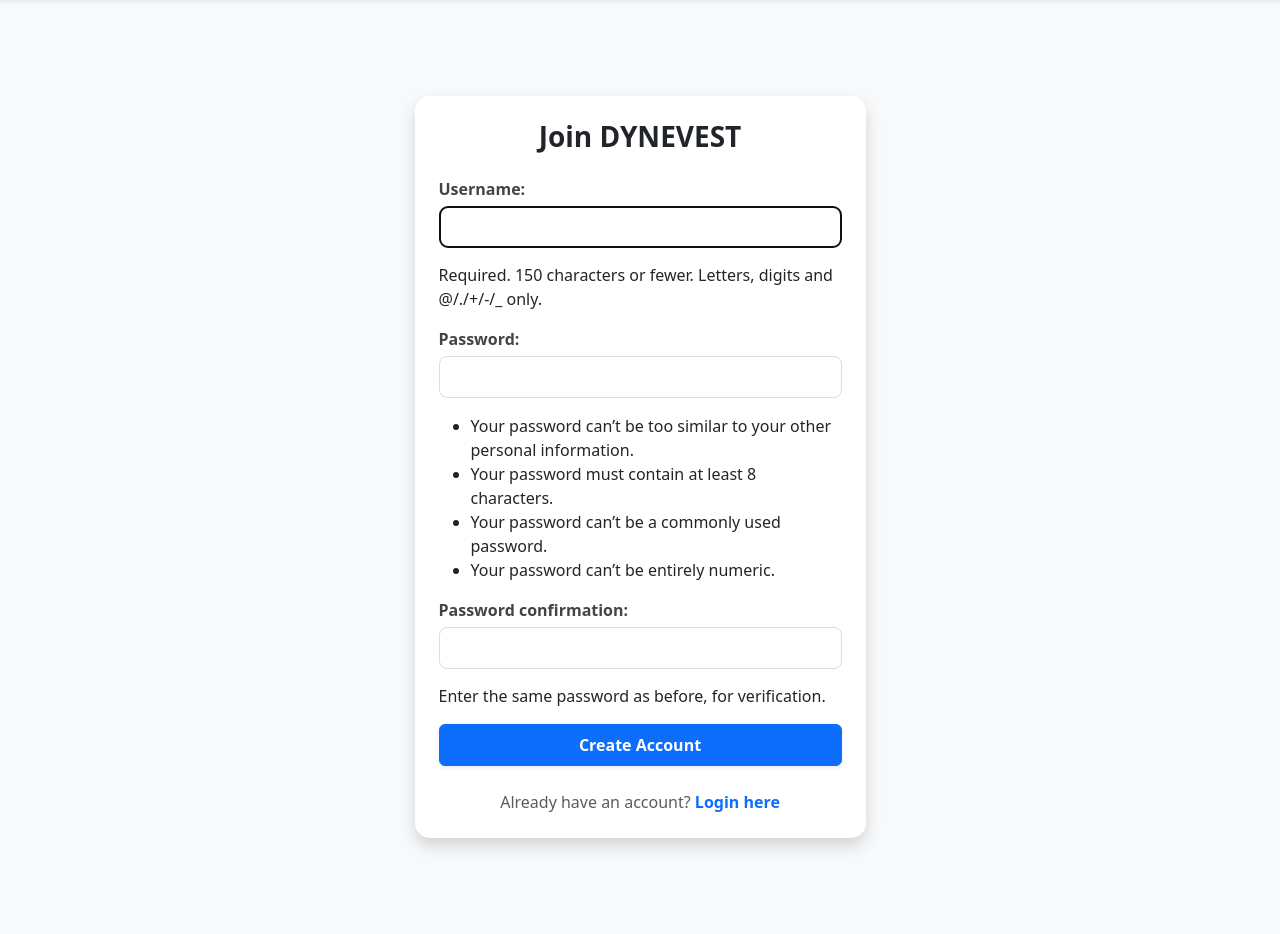
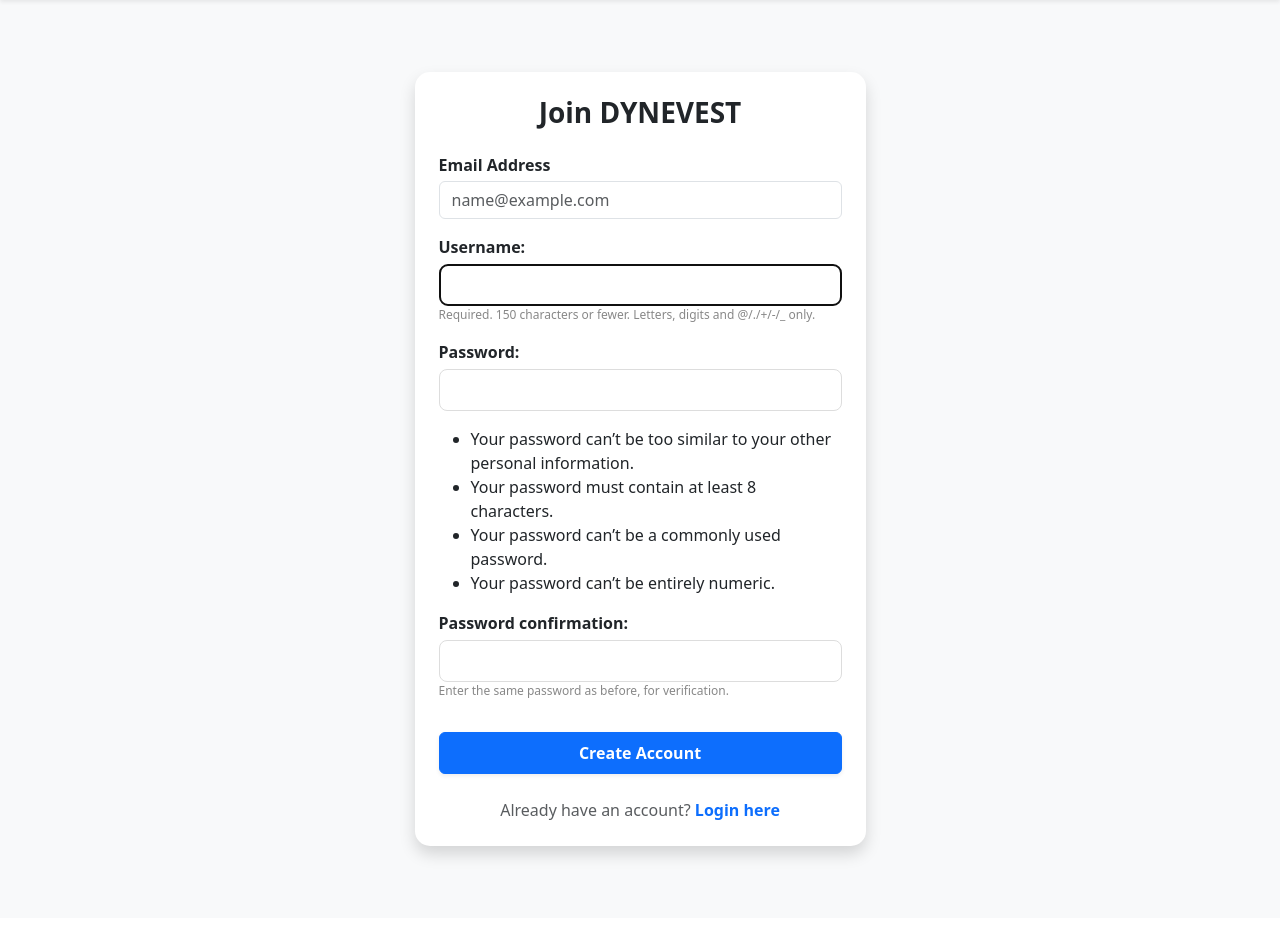
Before and after one commit to samuelj-flip/New_Dynevest_site, a Django app: page /register/ in a window 1280 px wide. Shown: the part 60-994 px from the top of the page. After the commit the page ends 922 px from the top, so only its background shows below. Run offline with Django 5.2, Linux system fonts and the light colour scheme.

Commit message:
feat: implement email collection and profile auto-creation during registration

```diff
--- a/core/templates/core/base.html
+++ b/core/templates/core/base.html
@@ -74,9 +74,19 @@
     </nav>
 
     <!-- THE MAGIC HAPPENS HERE -->
-    <main class="container py-5">
+    <main class="container py-4">
+        <!-- GLOBAL MESSAGES SECTION -->
+        {% if messages %}
+        {% for message in messages %}
+        <div class="alert alert-{{ message.tags }} alert-dismissible fade show shadow-sm" role="alert">
+            {% if message.tags == 'success' %}✅{% else %}⚠️{% endif %} {{ message }}
+            <button type="button" class="btn-close" data-bs-dismiss="alert" aria-label="Close"></button>
+        </div>
+        {% endfor %}
+        {% endif %}
+
         {% block content %}
-        <!-- Child templates (login, register, etc.) will inject their code here -->
+        <!-- Child templates will inject their code here -->
         {% endblock content %}
     </main>
 
--- a/core/templates/core/register.html
+++ b/core/templates/core/register.html
@@ -6,13 +6,26 @@
         <div class="card shadow border-0" style="border-radius: 15px;">
             <div class="card-body p-4">
                 <h3 class="text-center mb-4 fw-bold">Join DYNEVEST</h3>
-                <form method="POST">
-                    {% csrf_token %}
-                    {{ form.as_p }}
-                    <button type="submit" class="btn btn-primary w-100 fw-bold py-2 shadow-sm">Create Account</button>
+
+                <form method="POST" action="{% url 'register' %}">
+                    {% csrf_token %} <!-- THIS MUST BE HERE -->
+
+                    <!-- Email Field -->
+                    <div class="mb-3">
+                        <label class="fw-bold mb-1">Email Address</label>
+                        <input type="email" name="email" class="form-control" placeholder="name@example.com" required>
+                    </div>
+
+                    <!-- Django Default Fields (Username/Passwords) -->
+                    <div class="django-form-fields">
+                        {{ form.as_p }}
+                    </div>
+
+                    <button type="submit" class="btn btn-primary w-100 fw-bold py-2 shadow-sm mt-3">
+                        Create Account
+                    </button>
                 </form>
 
-                <!-- THE WORKING LINK IS BELOW -->
                 <p class="mt-4 text-center mb-0 text-muted">
                     Already have an account?
                     <a href="{% url 'login' %}" class="text-primary fw-bold text-decoration-none">Login here</a>
@@ -23,20 +36,26 @@
 </div>
 
 <style>
-    /* This makes the Django form look a bit cleaner with Bootstrap */
-    form p label {
+    /* Styling for the auto-generated Django fields */
+    .django-form-fields p label {
         font-weight: 600;
+        display: block;
         margin-bottom: 5px;
-        color: #444;
+        margin-top: 10px;
     }
 
-    form p input {
+    .django-form-fields p input {
         display: block;
         width: 100%;
         padding: 8px;
         border: 1px solid #ddd;
         border-radius: 8px;
-        margin-bottom: 15px;
+    }
+
+    .helptext {
+        font-size: 0.75rem;
+        color: #888;
+        display: block;
     }
 </style>
 {% endblock %}
--- a/core/views.py
+++ b/core/views.py
@@ -1,108 +1,114 @@
-from django.shortcuts import render, redirect
+from django.shortcuts import render, redirect, get_object_or_404
 from django.contrib.auth.forms import UserCreationForm
 from django.contrib import messages
 from django.contrib.auth.decorators import login_required
+from django.contrib.admin.views.decorators import staff_member_required
+from django.utils import timezone
+from decimal import Decimal
 from .models import Profile, Plan, Deposit, Investment, Withdrawal
-from django.contrib import messages
-from decimal import Decimal
-from django.contrib.admin.views.decorators import staff_member_required
-from django.shortcuts import render, get_object_or_404, redirect
-from .models import Deposit
+from django.core.mail import send_mail
 
-@login_required
-def dashboard_view(request):
-    # This tries to get the profile. If it doesn't exist, it creates one!
-    profile, created = Profile.objects.get_or_create(user=request.user)
-    return render(request, 'core/dashboard.html', {'profile': profile})
-
-@login_required
-def dashboard_view(request):
-    from .models import Profile  # <--- Move it here locally
-    profile, created = Profile.objects.get_or_create(user=request.user)
-    return render(request, 'core/dashboard.html', {'profile': profile})
+# --- PUBLIC VIEWS ---
+def home_view(request):
+    return render(request, 'core/home.html')
 
 def register_view(request):
     if request.method == 'POST':
         form = UserCreationForm(request.POST)
+        email_from_html = request.POST.get('email')
+
         if form.is_valid():
-            form.save()
-            username = form.cleaned_data.get('username')
-            messages.success(request, f'Account created for {username}! You can now login.')
-            return redirect('login') # We will create the login url next
+            user = form.save(commit=False)
+            if email_from_html:
+                user.email = email_from_html
+            user.save()
+
+            # Create the Profile immediately
+            Profile.objects.get_or_create(user=user)
+
+            # --- SEND WELCOME EMAIL ---
+            try:
+                send_mail(
+                    'Welcome to DYNEVEST',
+                    f'Hi {user.username}, thank you for registering with us!',
+                    'noreply@dynevest.com',
+                    [user.email],
+                    fail_silently=True,
+                )
+            except:
+                pass
+
+            messages.success(request, f'Account created for {user.username}! You can now login.')
+            return redirect('login')
+        else:
+            # Loop through form errors so the user knows WHY it failed
+            for field, errors in form.errors.items():
+                for error in errors:
+                    messages.error(request, f"{field.capitalize()}: {error}")
     else:
         form = UserCreationForm()
     return render(request, 'core/register.html', {'form': form})
 
-def home_view(request):
-    return render(request, 'core/home.html')
+# --- USER CORE VIEWS ---
+@login_required
+def dashboard_view(request):
+    profile, created = Profile.objects.get_or_create(user=request.user)
 
+    deposits = Deposit.objects.filter(user=request.user).order_by('-created_at')
+    withdrawals = Withdrawal.objects.filter(user=request.user).order_by('-created_at')
+    active_investments = Investment.objects.filter(user=request.user, is_active=True)
+
+    for inv in active_investments:
+        days_active = (timezone.now() - inv.created_at).days
+        if days_active > 0:
+            daily_rate = (inv.plan.roi_percentage / Decimal('100')) / Decimal(inv.plan.duration_days)
+            earned = inv.amount * daily_rate * Decimal(days_active)
+            profile.total_profit = earned
+            profile.save()
+
+    return render(request, 'core/dashboard.html', {
+        'profile': profile,
+        'deposits': deposits,
+        'withdrawals': withdrawals,
+        'active_investments': active_investments
+    })
+
+@login_required
 def investment_plans_view(request):
     plans = Plan.objects.all()
     return render(request, 'core/plans.html', {'plans': plans})
 
 @login_required
+def buy_plan(request, plan_id):
+    plan = get_object_or_404(Plan, id=plan_id)
+    profile = request.user.profile
+
+    if profile.balance >= plan.price:
+        profile.balance -= plan.price
+        profile.save()
+
+        Investment.objects.create(
+            user=request.user,
+            plan=plan,
+            amount=plan.price,
+            is_active=True
+        )
+        messages.success(request, f"Successfully invested in the {plan.name} plan!")
+        return redirect('dashboard')
+    else:
+        messages.error(request, "Insufficient balance. Please deposit more funds.")
+        return redirect('deposit')
+
+# --- FINANCIAL VIEWS ---
+@login_required
 def deposit_view(request):
     if request.method == "POST":
         amount = request.POST.get('amount')
         proof = request.FILES.get('proof')
-        Deposit.objects.create(user=request.user, amount=amount, proof_of_payment=proof)
+        Deposit.objects.create(user=request.user, amount=amount, proof=proof)
+        messages.success(request, "Deposit submitted! Waiting for staff approval.")
         return redirect('dashboard')
     return render(request, 'core/deposit.html')
-
-@login_required
-def dashboard_view(request):
-    profile = request.user.profile
-    deposits = Deposit.objects.filter(user=request.user).order_by('-created_at')
-
-    # NEW: Fetch active investments
-    active_investments = Investment.objects.filter(user=request.user, is_active=True)
-
-    return render(request, 'core/dashboard.html', {
-        'profile': profile,
-        'deposits': deposits,
-        'active_investments': active_investments # Pass this to the template
-    })
-
-@login_required
-def dashboard(request):
-    profile = request.user.profile
-    # Get all deposits for this user, newest first
-    deposits = Deposit.objects.filter(user=request.user).order_some('-created_at')
-    active_investments = Investment.objects.filter(user=request.user, is_active=True)
-    # Note: We added total_profit to the model, so we don't need a new view query!
-    return render(request, 'core/dashboard.html', {
-        'profile': profile,
-        'deposits': deposits
-    })
-
-@login_required
-def transactions_view(request):
-    deposits = Deposit.objects.filter(user=request.user).order_by('-created_at')
-    withdrawals = Withdrawal.objects.filter(user=request.user).order_by('-created_at')
-
-    return render(request, 'core/transactions.html', {
-        'deposits': deposits,
-        'withdrawals': withdrawals,
-    })
-
-@login_required
-def buy_plan(request, plan_id):
-    plan = Plan.objects.get(id=plan_id)
-    profile = request.user.profile
-
-    if profile.balance >= plan.price:
-        # 1. Deduct the money
-        profile.balance -= plan.price
-        profile.save()
-
-        # 2. Create the investment record
-        Investment.objects.create(user=request.user, plan=plan, amount=plan.price)
-
-        messages.success(request, f"Successfully invested in {plan.name}!")
-        return redirect('dashboard')
-    else:
-        messages.error(request, "Insufficient funds. Please make a deposit.")
-        return redirect('deposit')
 
 @login_required
 def withdraw_view(request):
@@ -112,9 +118,7 @@ def withdraw_view(request):
         address = request.POST.get('wallet_address')
 
         if amount_str:
-            # CHANGE THIS LINE: float() -> Decimal()
             amount = Decimal(amount_str)
-
             if amount <= profile.balance:
                 profile.balance -= amount
                 profile.save()
@@ -130,9 +134,18 @@ def withdraw_view(request):
                 messages.error(request, "Insufficient funds!")
     return render(request, 'core/withdraw.html', {'profile': profile})
 
+@login_required
+def transactions_view(request):
+    deposits = Deposit.objects.filter(user=request.user).order_by('-created_at')
+    withdrawals = Withdrawal.objects.filter(user=request.user).order_by('-created_at')
+    return render(request, 'core/transactions.html', {
+        'deposits': deposits,
+        'withdrawals': withdrawals,
+    })
+
+# --- STAFF ADMIN VIEWS ---
 @staff_member_required
 def staff_dashboard(request):
-    # Get all deposits that are still 'Pending'
     pending_deposits = Deposit.objects.filter(status='Pending').order_by('-created_at')
     return render(request, 'core/staff_dashboard.html', {'pending': pending_deposits})
 
@@ -140,7 +153,8 @@ def staff_dashboard(request):
 def approve_deposit(request, pk):
     if request.method == "POST":
         deposit = get_object_or_404(Deposit, pk=pk)
-        # Changing this to 'Approved' triggers the balance update in your models.py!
-        deposit.status = 'Approved'
-        deposit.save()
+        if deposit.status == 'Pending':
+            deposit.status = 'Approved'
+            deposit.save()
+            messages.success(request, f"Deposit for {deposit.user.username} approved!")
     return redirect('staff_dashboard')
```
Also changed, not shown: db.sqlite3, deposit_proofs/FB_IMG_17634478104900431.jpg (added).
